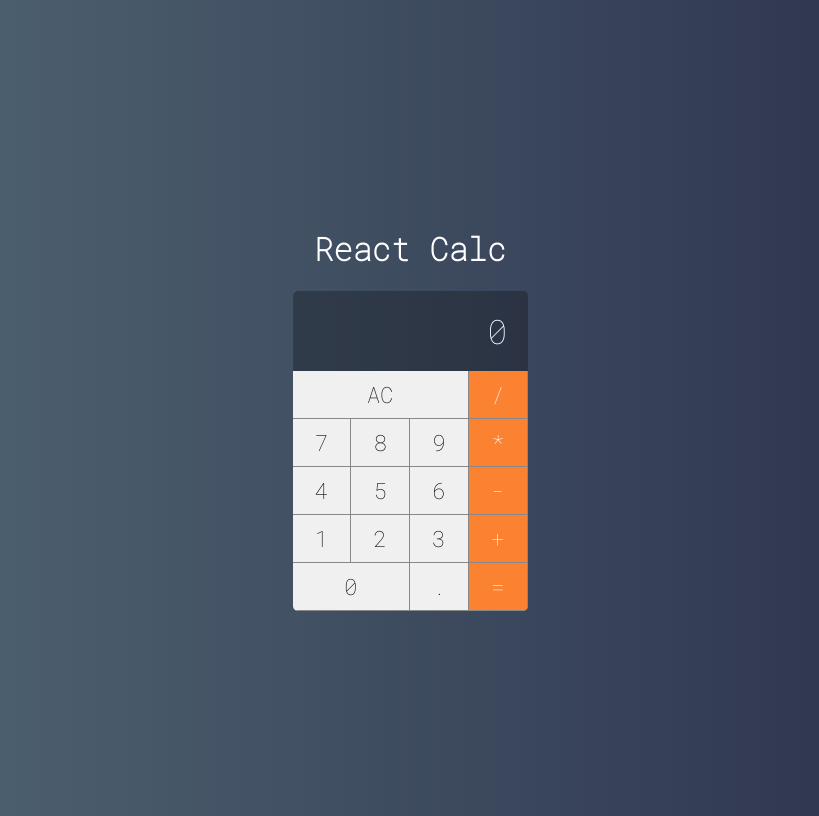
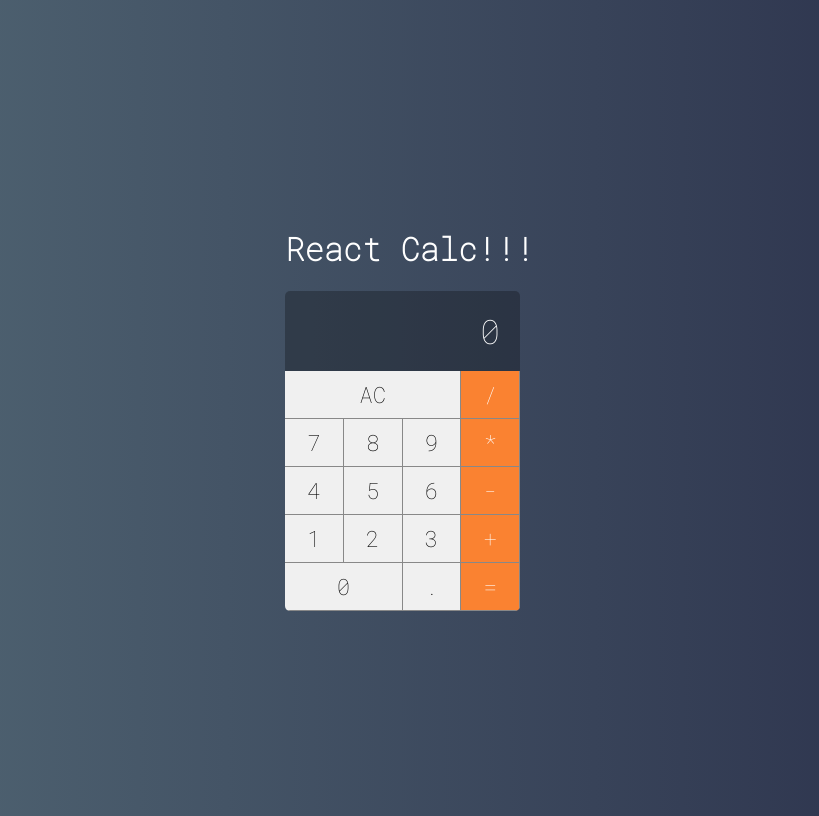
Before and after one commit to betosan83/calculator, a React (Create React App) app: page / in a window 1280 px wide. Shown: the whole page, without its empty margins (230-1049 px from the left). Built offline with nearby package versions, Linux system fonts and the light colour scheme.

Commit message:
Correção do nome da aplicação.

```diff
--- a/src/index.js
+++ b/src/index.js
@@ -6,7 +6,7 @@ import reportWebVitals from './reportWebVitals';
 
 ReactDOM.render(
     <div>
-      <h1>React Calc</h1>
+      <h1>React Calc!!!</h1>
       <Calculator />
     </div>
   , document.getElementById('root')
```
